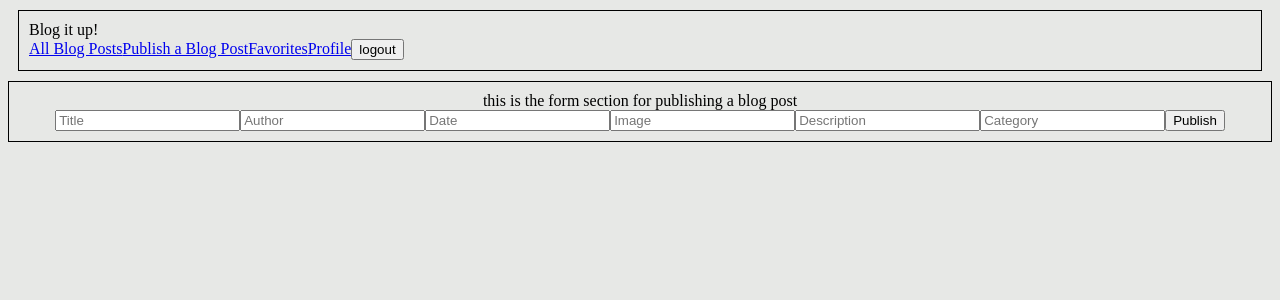
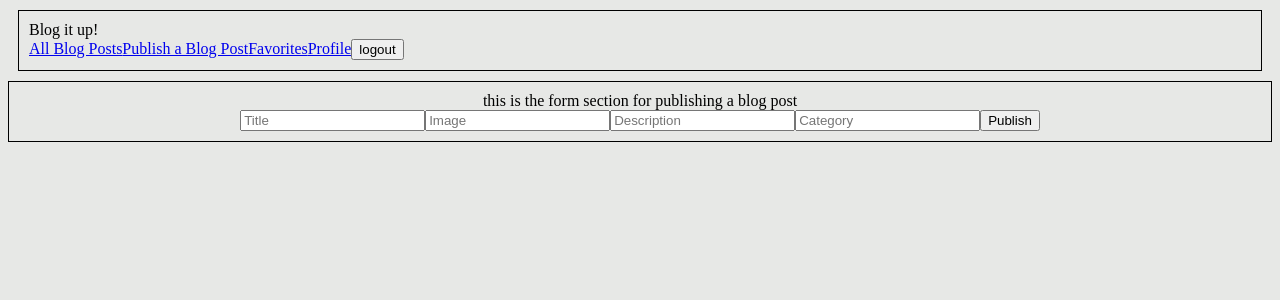
Before and after one commit to TallanGroberg/blog-it-up, a React (Create React App) app in the folder client/: page /publishablogpost in a window 1280 px wide. Shown: the top 300 px of the page. Built offline with nearby package versions, Linux system fonts and the light colour scheme; sample sign-in values are in the browser's storage; a web font is replaced by a local one.

Commit message:
add dates and user names

```diff
--- a/client/package.json
+++ b/client/package.json
@@ -4,6 +4,7 @@
   "private": true,
   "dependencies": {
     "axios": "^0.19.0",
+    "moment": "^2.24.0",
     "react": "^16.10.2",
     "react-dom": "^16.10.2",
     "react-reveal": "^1.2.2",
--- a/client/src/components/Blog.js
+++ b/client/src/components/Blog.js
@@ -31,6 +31,7 @@ const Blog = props => {
                 <button>Read more</button>
                 <button onClick={() => props.putFavoriteBlogPosts(currentUser._id, post)}>Favorite</button>
                 <button onClick={toggler}>{!toggle ? 'Cancel' : 'Edit'}</button>
+
                 <button onClick={() => props.deleteBlogPost(post._id)}>Delete</button>
             </>
             :
--- a/client/src/components/Publish.js
+++ b/client/src/components/Publish.js
@@ -1,5 +1,6 @@
 import React, {useState} from 'react'
 import { withAuth, blogPostAxios } from '../context/AuthProvider.js'
+import moment from 'moment'
 import axios from 'axios'
 
 
@@ -7,8 +8,12 @@ import axios from 'axios'
 const Publish = (props) => {
     const [inputs, setInputs] = useState({})
 
+    console.log("user in publish",inputs)
+
     const handleSubmit = (e) => {
         e.preventDefault()
+        inputs.author = props.user.name
+        inputs.date = moment().format('MMMM Do YYYY, h:mm:ss a')
         blogPostAxios.post('/api/blog', inputs)
         .then(res => {
             setInputs(prevState => ({
@@ -43,14 +48,8 @@ const Publish = (props) => {
                 value={inputs.title}
                 onChange={handleChange}
                 />
-            <input placeholder="Author"
-            name='author'
-            value={inputs.author}
-            onChange={handleChange} />
-            <input placeholder="Date"
-            name='date'
-            value={inputs.date}
-            onChange={handleChange} />
+
+
             <input placeholder="Image"
             name='image'
             value={inputs.image}
--- a/client/src/context/CrudProvider.js
+++ b/client/src/context/CrudProvider.js
@@ -16,8 +16,9 @@ class CrudProvider extends Component {
     getBlogPosts = () => {
         blogPostAxios.get('/blog/')
         .then( res => {
+            const data = res.data.reverse()
             this.setState(prev => ({
-                blogPosts: [...res.data]
+                blogPosts: [...data]
             }))
         })
         .catch(err => console.log(err))
```
Also changed, not shown: 1 other file (tests, documents, lock files or other folders).
